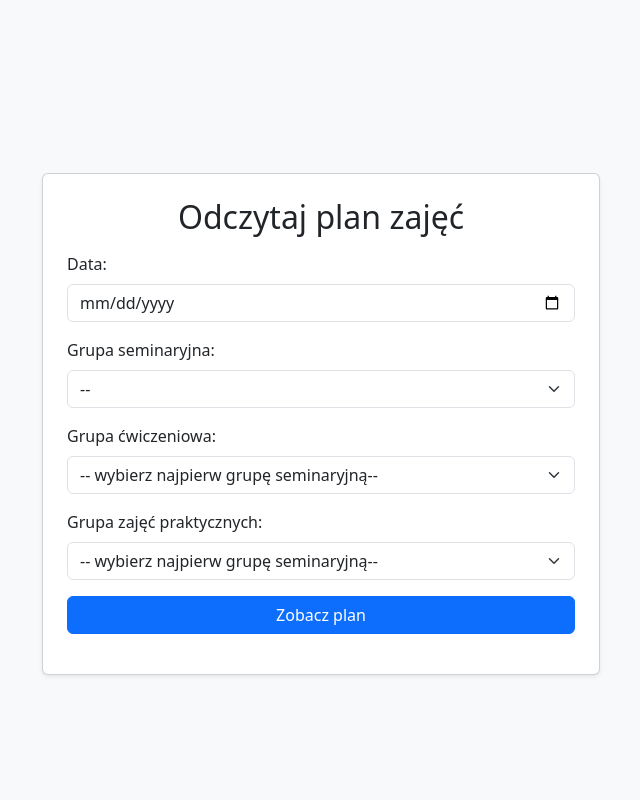
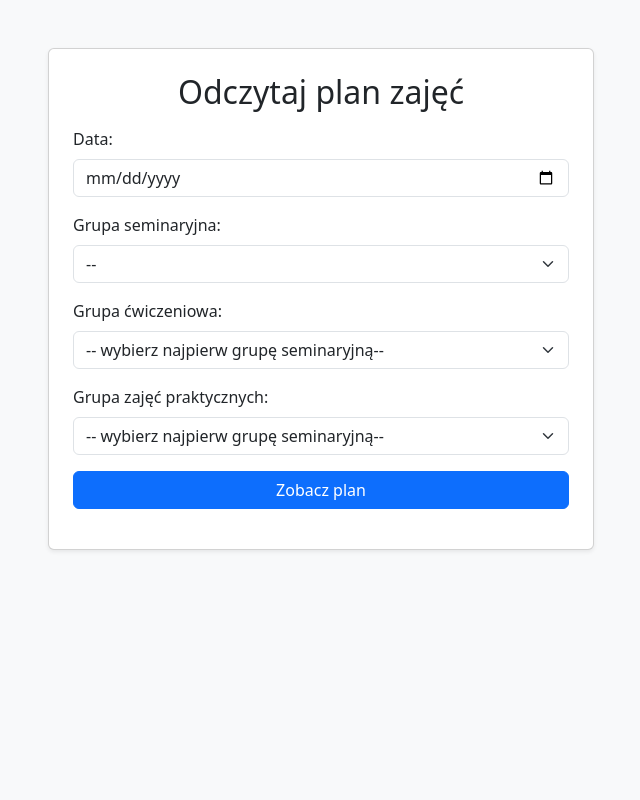
Before and after one commit to nataliabpw/class-schedule-viewer, a Flask app: page / in a window 1280 px wide. Shown: the whole page, without its empty margins (319-959 px from the left). Run offline with Flask 3, Linux system fonts and the light colour scheme.

Commit message:
Restructure page layout and section order

```diff
--- a/src/static/js/app.js
+++ b/src/static/js/app.js
@@ -73,7 +73,7 @@
 
         if (data.schedule.length === 0) {
             const noClasses = document.createElement('p');
-            noClasses.classList.add('text-muted');
+            noClasses.classList.add('text-muted', 'text-center');
             noClasses.textContent = 'Brak zajęć w tym dniu.';
             cardBody.appendChild(noClasses);
             return;
--- a/src/templates/index.html
+++ b/src/templates/index.html
@@ -6,12 +6,16 @@
     <link href="https://cdn.jsdelivr.net/npm/bootstrap@5.3.8/dist/css/bootstrap.min.css" rel="stylesheet" integrity="sha384-sRIl4kxILFvY47J16cr9ZwB07vP4J8+LH7qKQnuqkuIAvNWLzeN8tE5YBujZqJLB" crossorigin="anonymous">
 </head>
 <body class="bg-light">
-    <div class="container d-flex justify-content-center align-items-center min-vh-100">
+    <div class="container py-5">
+        <div class="row justify-content-center">
             <div class="col-12 col-md-8 col-lg-6">
-            <div id="error-container" class="alert alert-danger" style="display:none;" role="alert"></div>
-            <div id="schedule-container" class="mt-5 mb-4"></div>
                 <div class="card shadow-sm p-4 ">
                     <h2 class="text-center mb-3">Odczytaj plan zajęć</h2>
+                    <div id="error-container"
+                        class="alert alert-danger"
+                        style="display:none;"
+                        role="alert">
+                    </div>
                     <div class="mb-3">
                         <form id="schedule-form">
                             <div class="mb-3">
@@ -45,6 +49,12 @@
                 </div>
             </div>
         </div>
+        <div class="row mt-4">
+            <div class="col-12">
+                <div id="schedule-container" class="mt-5 mb-4"></div>
+            </div>
+        </div>
+    </div>
 <script src="{{ url_for('static', filename='js/app.js') }}" defer></script>
 <script src="https://cdn.jsdelivr.net/npm/bootstrap@5.3.8/dist/js/bootstrap.bundle.min.js" integrity="sha384-FKyoEForCGlyvwx9Hj09JcYn3nv7wiPVlz7YYwJrWVcXK/BmnVDxM+D2scQbITxI" crossorigin="anonymous"></script>
 </body>
```
Lines whose indentation alone changed are shown as unchanged.
